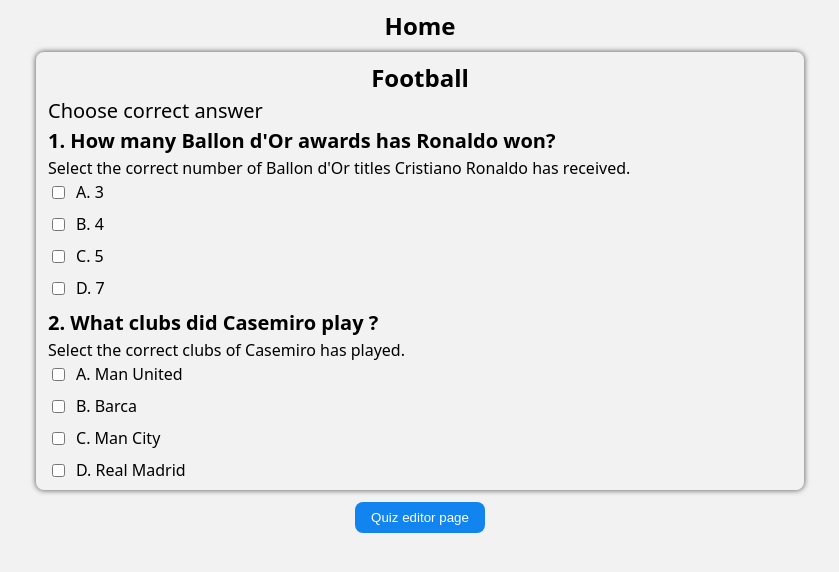
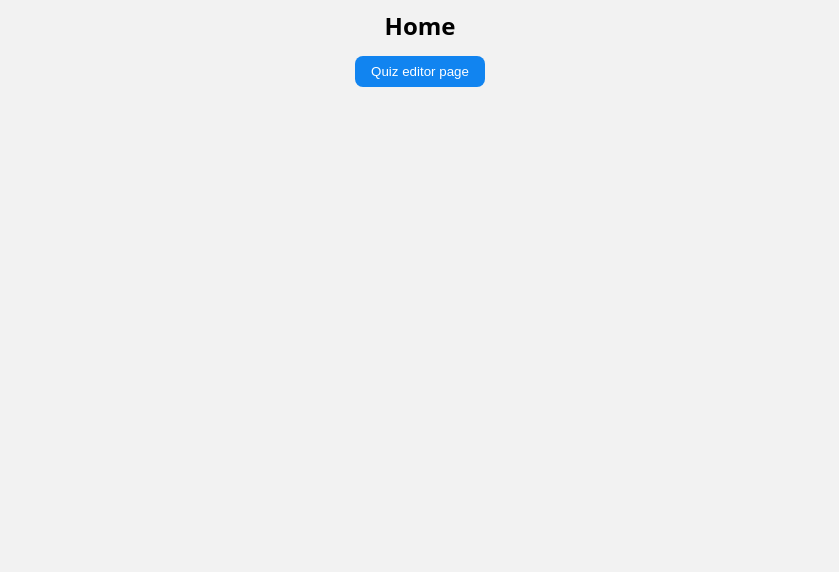
Before and after one commit to tienlevi/interview-test, a React (Vite) app: page / in a window 1280 px wide. Shown: the top 572 px of the page, without its empty margins (220-1059 px from the left). Built offline with nearby package versions, Linux system fonts and the light colour scheme.

Commit message:
update: remove mock data

```diff
--- a/src/constants/mockData.ts
+++ /dev/null
@@ -1,71 +0,0 @@
-import type { IQuiz } from "@/interfaces/quiz";
-
-export const mockQuizzes: IQuiz = {
-  name: "Football",
-  description: "Choose correct answer",
-  questions: [
-    {
-      id: 1,
-      name: "How many Ballon d'Or awards has Ronaldo won?",
-      description:
-        "Select the correct number of Ballon d'Or titles Cristiano Ronaldo has received.",
-      options: [
-        {
-          id: 1,
-          name: "3",
-          sortOrder: "A",
-          isCorrect: false,
-        },
-        {
-          id: 2,
-          name: "4",
-          sortOrder: "B",
-          isCorrect: false,
-        },
-        {
-          id: 3,
-          name: "5",
-          sortOrder: "C",
-          isCorrect: true,
-        },
-        {
-          id: 4,
-          name: "7",
-          sortOrder: "D",
-          isCorrect: false,
-        },
-      ],
-    },
-    {
-      id: 2,
-      name: "What clubs did Casemiro play ?",
-      description: "Select the correct clubs of Casemiro has played.",
-      options: [
-        {
-          id: 1,
-          name: "Man United",
-          sortOrder: "A",
-          isCorrect: true,
-        },
-        {
-          id: 2,
-          name: "Barca",
-          sortOrder: "B",
-          isCorrect: false,
-        },
-        {
-          id: 3,
-          name: "Man City",
-          sortOrder: "C",
-          isCorrect: false,
-        },
-        {
-          id: 4,
-          name: "Real Madrid",
-          sortOrder: "D",
-          isCorrect: true,
-        },
-      ],
-    },
-  ],
-};
--- a/src/pages/Home.tsx
+++ b/src/pages/Home.tsx
@@ -1,15 +1,14 @@
 import Button from "@/components/ui/button";
 import { Link } from "react-router-dom";
 import styles from "./pages.module.css";
-import QuizList from "@/components/QuizList";
-import { mockQuizzes } from "@/constants/mockData";
+// import QuizList from "@/components/QuizList";
 
 function Home() {
   return (
     <div className={styles.home}>
       <div className={styles.title}>Home</div>
       <div className={styles.container}>
-        <QuizList data={mockQuizzes} />
+        {/* <QuizList data={[]} /> */}
         <Link to={"/quiz-editor"} className={styles.btn}>
           <Button>Quiz editor page</Button>
         </Link>
--- a/src/pages/QuizEditor.tsx
+++ b/src/pages/QuizEditor.tsx
@@ -1,5 +1,4 @@
-import QuizList from "@/components/QuizList";
-import { mockQuizzes } from "@/constants/mockData";
+// import QuizList from "@/components/QuizList";
 import QuizForm from "@/components/QuizForm";
 import Button from "@/components/ui/button";
 import styles from "./pages.module.css";
@@ -18,7 +17,7 @@
         </div>
       </div>
       <QuizForm />
-      <QuizList data={mockQuizzes} />
+      {/* <QuizList data={[]} /> */}
     </div>
   );
 }
```
